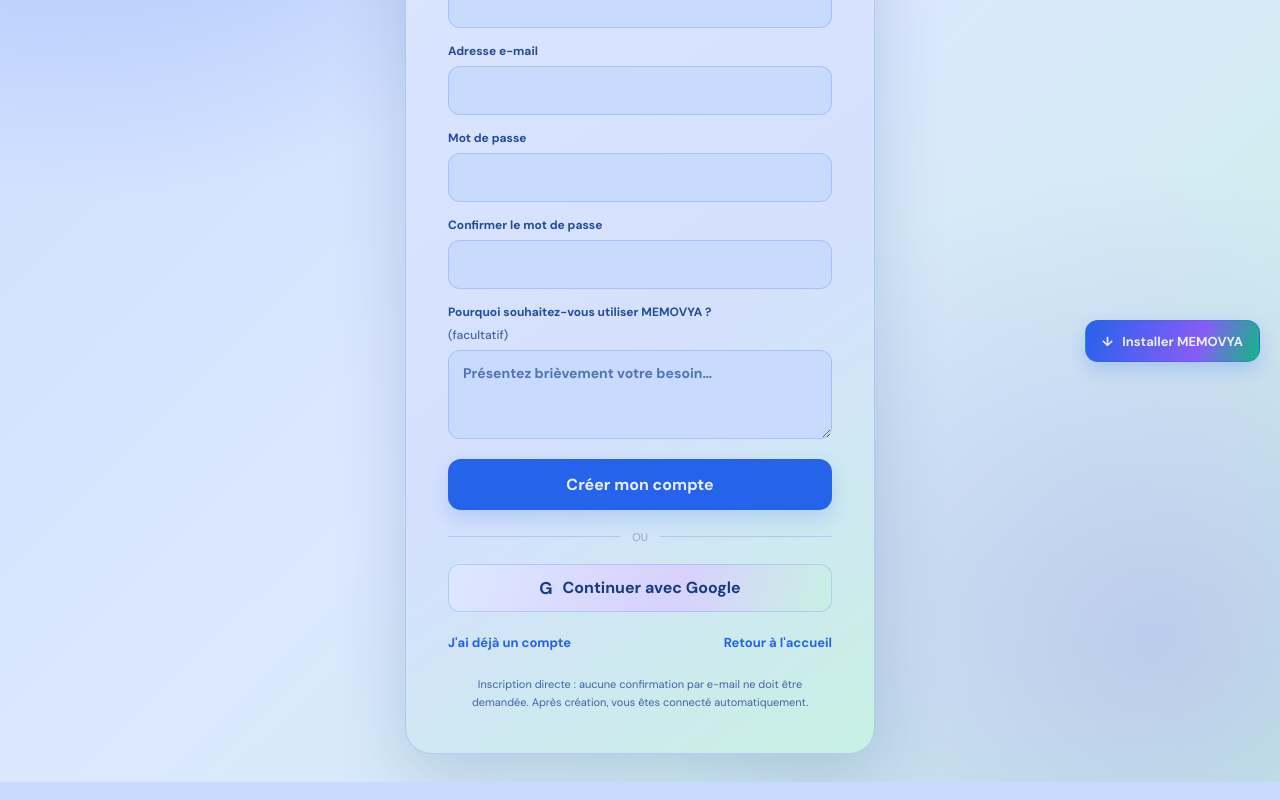
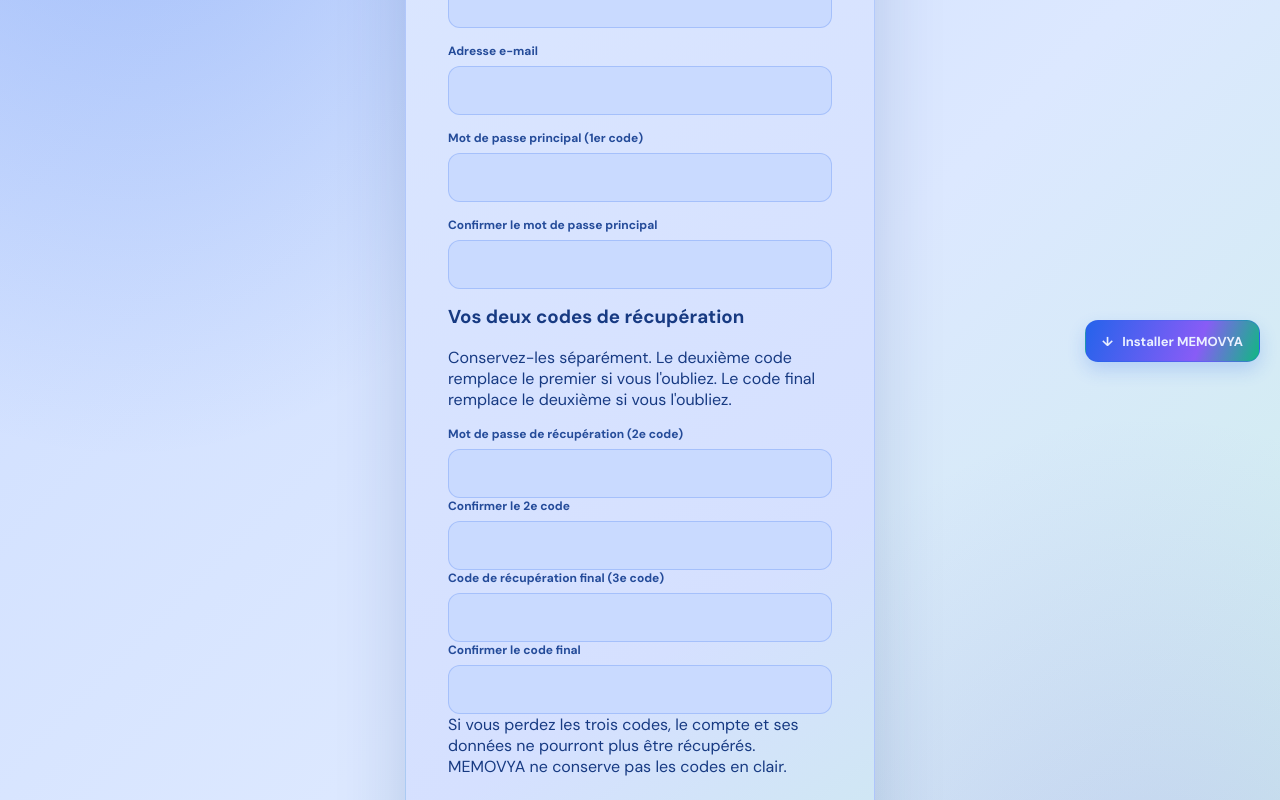
Before and after one commit to jemoresjemor9-collab/MEMOVYA, a Next.js app: page /signup in a window 1280 px wide. Shown: the part 420-1220 px from the top of the page. Built offline with nearby package versions, Linux system fonts and the light colour scheme; no server answers.

Commit message:
feat(auth): require two recovery codes at signup

```diff
--- a/components/auth-form.tsx
+++ b/components/auth-form.tsx
@@ -14,6 +14,10 @@ export default function AuthForm({ mode }: Props) {
   const [email, setEmail] = useState("");
   const [password, setPassword] = useState("");
   const [confirmPassword, setConfirmPassword] = useState("");
+  const [recoveryPassword, setRecoveryPassword] = useState("");
+  const [confirmRecoveryPassword, setConfirmRecoveryPassword] = useState("");
+  const [finalCode, setFinalCode] = useState("");
+  const [confirmFinalCode, setConfirmFinalCode] = useState("");
   const [description, setDescription] = useState("");
   const [busy, setBusy] = useState(false);
   const [googleBusy, setGoogleBusy] = useState(false);
@@ -24,6 +28,15 @@ export default function AuthForm({ mode }: Props) {
       setError("La connexion Google n'a pas abouti. Vérifiez que le fournisseur Google est activé et que les URL de redirection sont autorisées dans Supabase.");
     }
   }, []);
+
+  async function saveRecoveryCredentials() {
+    const { error: setupError } = await supabase.functions.invoke("memovya-account-recovery", {
+      body: { action: "setup", recovery_password: recoveryPassword, final_code: finalCode },
+    });
+    if (setupError) {
+      throw new Error("Le compte est créé, mais les codes de récupération n'ont pas pu être enregistrés. Réessayez sans fermer cette page.");
+    }
+  }
 
   async function handleSubmit(event: FormEvent<HTMLFormElement>) {
     event.preventDefault();
@@ -40,12 +53,16 @@ export default function AuthForm({ mode }: Props) {
         setError("Renseignez votre prénom et votre nom de famille.");
         return;
       }
-      if (password.length < 10) {
-        setError("Le mot de passe doit contenir au moins 10 caractères.");
+      if (password.length < 10 || password !== confirmPassword) {
+        setError("Le mot de passe principal doit contenir au moins 10 caractères et les deux saisies doivent correspondre.");
         return;
       }
-      if (password !== confirmPassword) {
-        setError("Les deux mots de passe ne correspondent pas.");
+      if (recoveryPassword.length < 10 || recoveryPassword !== confirmRecoveryPassword || recoveryPassword === password) {
+        setError("Le deuxième mot de passe doit contenir au moins 10 caractères, être confirmé et être différent du mot de passe principal.");
+        return;
+      }
+      if (finalCode.length < 12 || /\s/.test(finalCode) || finalCode !== confirmFinalCode || finalCode === password || finalCode === recoveryPassword) {
+        setError("Le code final doit contenir au moins 12 caractères, sans espace, être confirmé et être différent des deux autres codes.");
         return;
       }
     }
@@ -53,6 +70,18 @@ export default function AuthForm({ mode }: Props) {
     setBusy(true);
     try {
       if (mode === "signup") {
+        // If a previous signup succeeded but recovery setup failed, allow the signed-in user to retry setup.
+        const { data: sessionData } = await supabase.auth.getSession();
+        if (sessionData.session) {
+          const { data: userData } = await supabase.auth.getUser();
+          if (userData.user?.email?.toLowerCase() === normalizedEmail) {
+            await saveRecoveryCredentials();
+            router.replace("/dashboard");
+            router.refresh();
+            return;
+          }
+        }
+
         const cleanFirstName = firstName.trim();
         const cleanLastName = lastName.trim();
         const { data, error: authError } = await supabase.auth.signUp({
@@ -70,14 +99,13 @@ export default function AuthForm({ mode }: Props) {
 
         if (authError) throw authError;
         if (data.session) {
+          await saveRecoveryCredentials();
           router.replace("/dashboard");
           router.refresh();
           return;
         }
 
-        setError(
-          "Le compte a été créé, mais Supabase n'a pas ouvert de session. La confirmation par e-mail doit être désactivée dans les paramètres Auth de MEMOVYA. Aucun e-mail de confirmation ne doit être nécessaire."
-        );
+        setError("Le compte a été créé, mais Supabase n'a pas ouvert de session. La confirmation par e-mail doit être désactivée dans les paramètres Auth de MEMOVYA.");
       } else {
         const { error: authError } = await supabase.auth.signInWithPassword({
           email: normalizedEmail,
@@ -133,70 +161,54 @@ export default function AuthForm({ mode }: Props) {
           <>
             <label className="auth-field">
               Prénom
-              <input
-                autoComplete="given-name"
-                value={firstName}
-                onChange={(event) => setFirstName(event.target.value)}
-                maxLength={60}
-                required
-              />
+              <input autoComplete="given-name" value={firstName} onChange={(event) => setFirstName(event.target.value)} maxLength={60} required />
             </label>
             <label className="auth-field">
               Nom de famille
-              <input
-                autoComplete="family-name"
-                value={lastName}
-                onChange={(event) => setLastName(event.target.value)}
-                maxLength={80}
-                required
-              />
+              <input autoComplete="family-name" value={lastName} onChange={(event) => setLastName(event.target.value)} maxLength={80} required />
             </label>
           </>
         )}
         <label className="auth-field">
           Adresse e-mail
-          <input
-            type="email"
-            autoComplete="email"
-            value={email}
-            onChange={(event) => setEmail(event.target.value)}
-            maxLength={254}
-            required
-          />
+          <input type="email" autoComplete="email" value={email} onChange={(event) => setEmail(event.target.value)} maxLength={254} required />
         </label>
         <label className="auth-field">
-          Mot de passe
-          <input
-            type="password"
-            autoComplete={mode === "login" ? "current-password" : "new-password"}
-            value={password}
-            onChange={(event) => setPassword(event.target.value)}
-            minLength={mode === "signup" ? 10 : undefined}
-            required
-          />
+          {mode === "signup" ? "Mot de passe principal (1er code)" : "Mot de passe"}
+          <input type="password" autoComplete={mode === "login" ? "current-password" : "new-password"} value={password} onChange={(event) => setPassword(event.target.value)} minLength={mode === "signup" ? 10 : undefined} required />
         </label>
         {mode === "signup" && (
           <>
             <label className="auth-field">
-              Confirmer le mot de passe
-              <input
-                type="password"
-                autoComplete="new-password"
-                value={confirmPassword}
-                onChange={(event) => setConfirmPassword(event.target.value)}
-                minLength={10}
-                required
-              />
+              Confirmer le mot de passe principal
+              <input type="password" autoComplete="new-password" value={confirmPassword} onChange={(event) => setConfirmPassword(event.target.value)} minLength={10} required />
             </label>
+
+            <div className="recovery-signup-block">
+              <h3>Vos deux codes de récupération</h3>
+              <p>Conservez-les séparément. Le deuxième code remplace le premier si vous l'oubliez. Le code final remplace le deuxième si vous l'oubliez.</p>
+              <label className="auth-field">
+                Mot de passe de récupération (2e code)
+                <input type="password" autoComplete="new-password" value={recoveryPassword} onChange={(event) => setRecoveryPassword(event.target.value)} minLength={10} required />
+              </label>
+              <label className="auth-field">
+                Confirmer le 2e code
+                <input type="password" autoComplete="new-password" value={confirmRecoveryPassword} onChange={(event) => setConfirmRecoveryPassword(event.target.value)} minLength={10} required />
+              </label>
+              <label className="auth-field">
+                Code de récupération final (3e code)
+                <input type="password" autoComplete="new-password" value={finalCode} onChange={(event) => setFinalCode(event.target.value)} minLength={12} required />
+              </label>
+              <label className="auth-field">
+                Confirmer le code final
+                <input type="password" autoComplete="new-password" value={confirmFinalCode} onChange={(event) => setConfirmFinalCode(event.target.value)} minLength={12} required />
+              </label>
+              <p className="recovery-warning">Si vous perdez les trois codes, le compte et ses données ne pourront plus être récupérés. MEMOVYA ne conserve pas les codes en clair.</p>
+            </div>
+
             <label className="auth-field">
               Pourquoi souhaitez-vous utiliser MEMOVYA ? <span>(facultatif)</span>
-              <textarea
-                value={description}
-                onChange={(event) => setDescription(event.target.value)}
-                maxLength={500}
-                rows={3}
-                placeholder="Présentez brièvement votre besoin…"
-              />
+              <textarea value={description} onChange={(event) => setDescription(event.target.value)} maxLength={500} rows={3} placeholder="Présentez brièvement votre besoin…" />
             </label>
           </>
         )}
@@ -205,12 +217,7 @@ export default function AuthForm({ mode }: Props) {
         </button>
       </form>
       <div className="auth-divider">OU</div>
-      <button
-        className="auth-google"
-        type="button"
-        onClick={handleGoogle}
-        disabled={busy || googleBusy}
-      >
+      <button className="auth-google" type="button" onClick={handleGoogle} disabled={busy || googleBusy}>
         <span aria-hidden="true">G</span>
         {googleBusy ? "Redirection vers Google…" : "Continuer avec Google"}
       </button>
```
